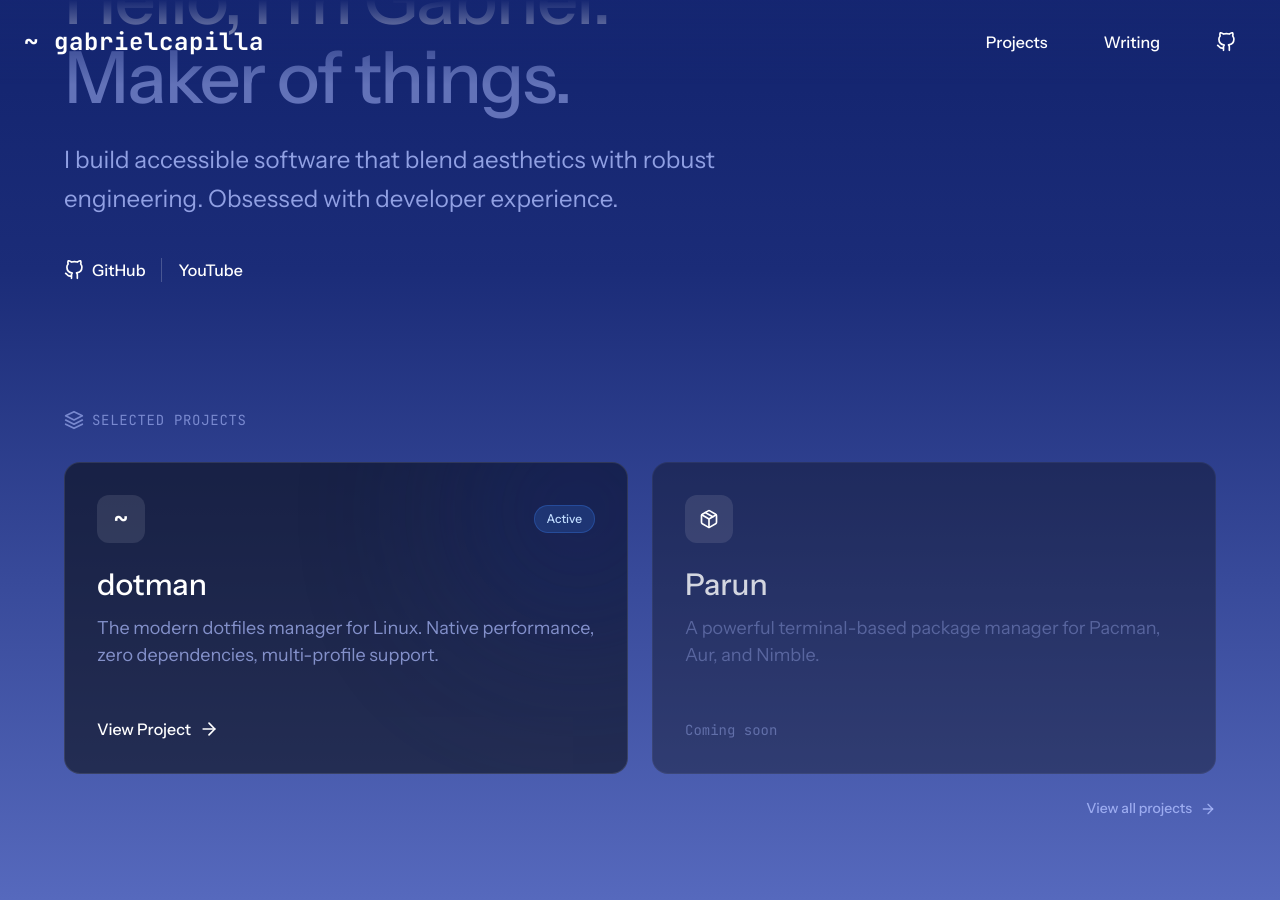
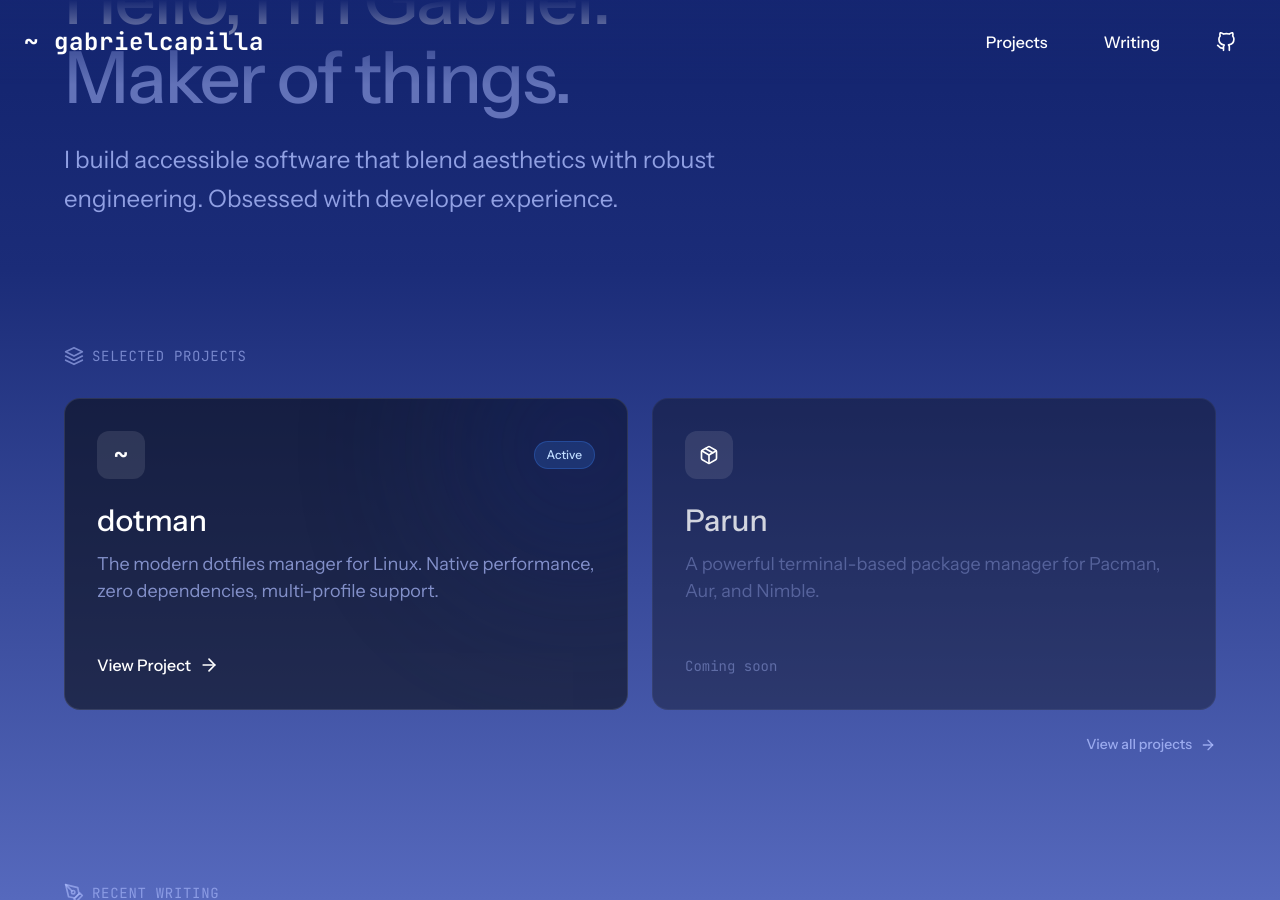
Before and after one commit to gabrielcapilla/gabrielcapilla.github.io, a Jekyll site: the page built from index.html, in a window 1280 px wide and 900 px high, scrolled down 340 px. Built offline with Jekyll 4.4.1, drawn with Linux system fonts in a browser that asks for light colours.

Commit message:
feat(ui): hide social media links from homepage

```diff
--- a/index.html
+++ b/index.html
@@ -25,7 +25,7 @@ context: hub
             engineering. Obsessed with developer experience.
         </p>
 
-        <div class="hub-socials">
+        <!--<div class="hub-socials">
             <a
                 href="https://github.com/gabrielcapilla"
                 target="_blank"
@@ -42,7 +42,7 @@ context: hub
             >
                 <span style="font-weight: 500">YouTube</span>
             </a>
-        </div>
+        </div>-->
     </section>
 
     <!-- Projects Grid (Featured only) -->
```
